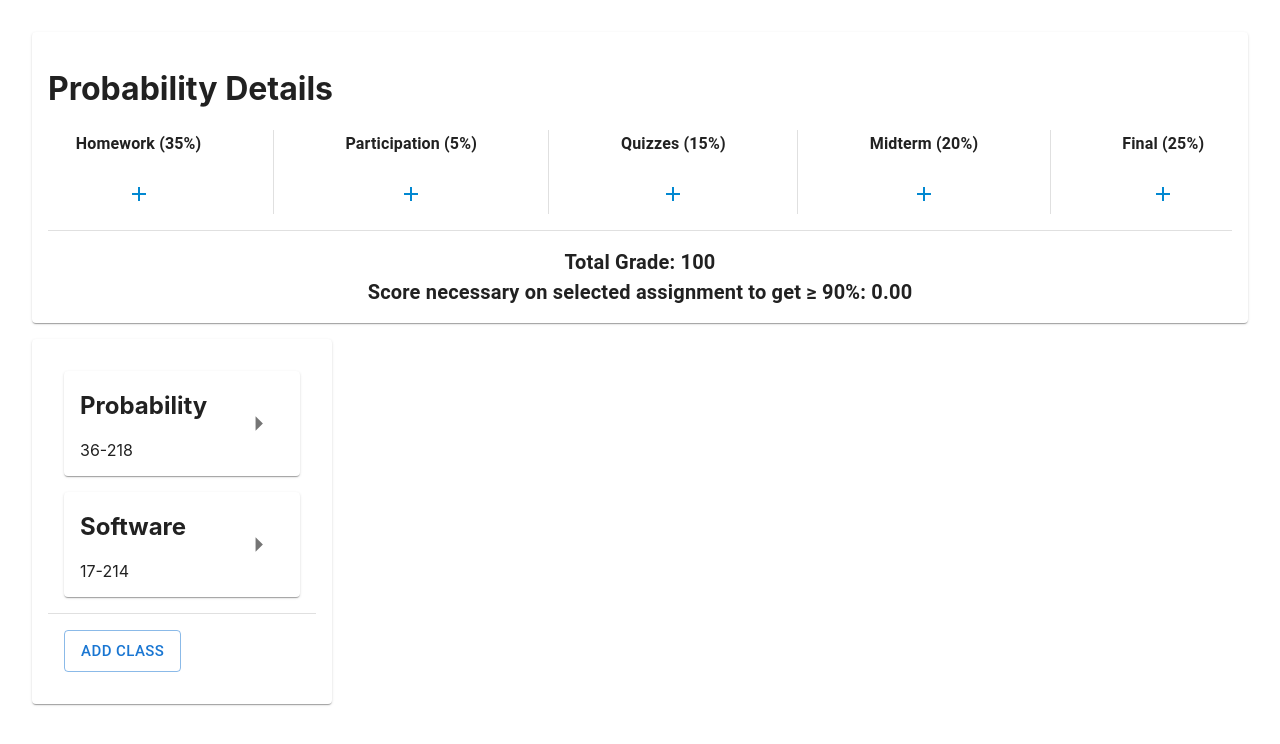
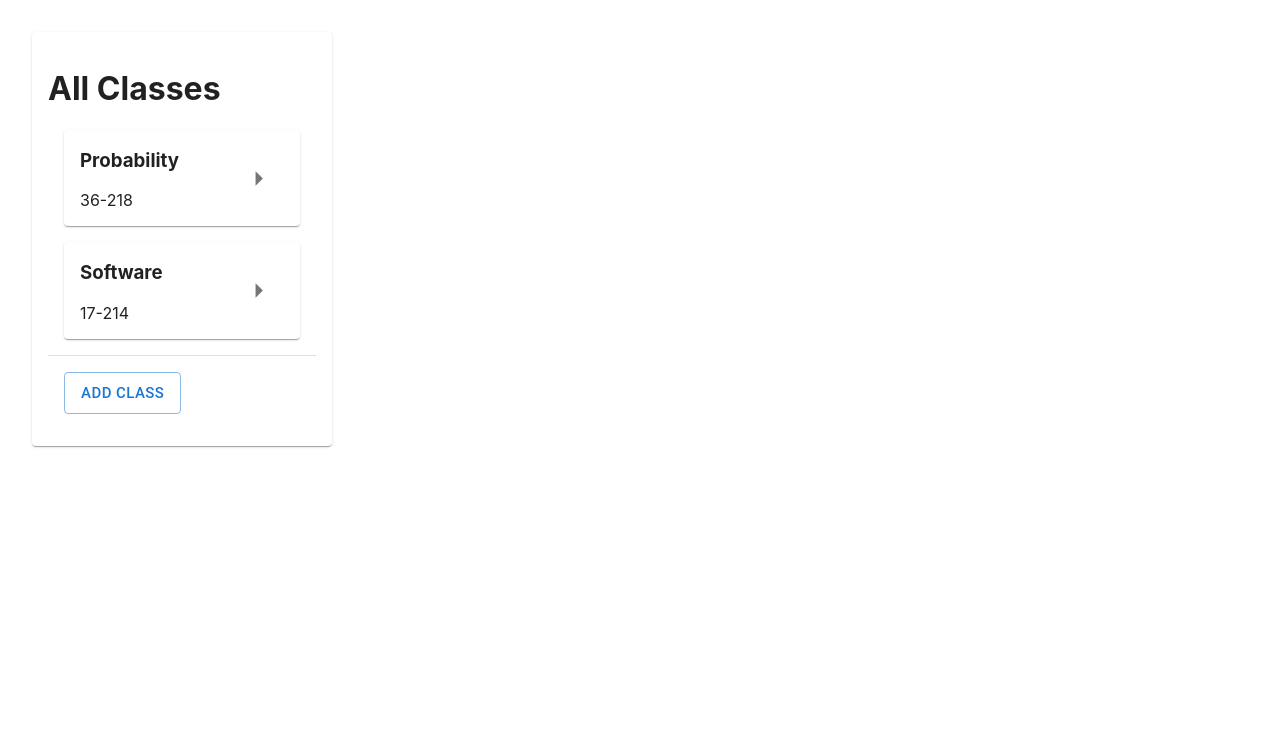
Before and after one commit to jacksontromero/finals-calculator, a Next.js app: page / in a window 1280 px wide. Shown: the top 744 px of the page. Built offline with nearby package versions, Linux system fonts and the light colour scheme.

Commit message:
Changed use of value= to defaultValue= and reset newClass dialog after submit

```diff
--- a/components/AddClass.tsx
+++ b/components/AddClass.tsx
@@ -2,7 +2,7 @@ import { Backdrop, Box, Button, Divider, Fade, FormControl, Modal, TextField, Ty
 import { Stack } from "@mui/system";
 import { SyntheticEvent, useEffect, useState } from "react";
 import { v4 as uuidv4 } from 'uuid';
-import { bucket, globalData } from "../pages";
+import { bucket, globalData, schoolClass } from "../pages";
 
 const style = {
     position: 'absolute' as 'absolute',
@@ -31,15 +31,20 @@ export default function AddClass(props: any) {
         event.preventDefault();
         setData({
             ...data,
-            classes: [...data.classes, {
+            classes: [...data.classes, ...[{
                 name: name,
                 number: courseNumber,
                 weights: buckets,
                 id: uuidv4(),
                 selectedBucket: null,
                 selectedAssignment: null,
-            }]
+                targetGrade: 90
+            } as schoolClass]]
         })
+
+        setBuckets([])
+        setName("")
+        setCourseNumber("")
 
         setOpen(false);
     }
@@ -90,14 +95,14 @@ export default function AddClass(props: any) {
             buckets.map((x) => (
                 <div key={x.id}>
                     <Stack spacing={1} direction="row">
-                        <TextField onChange={e => updateBucketName(x, e.target.value)} variant="outlined" required label="Bucket Name" value={x.name}/>
-                        <TextField onChange={e => updateBucketWeight(x, Number(e.target.value))} variant="outlined" type="number" required label="Bucket Percentage" value={x.percentage} InputProps={{
+                        <TextField onChange={e => updateBucketName(x, e.target.value)} variant="outlined" required label="Bucket Name" defaultValue={x.name}/>
+                        <TextField onChange={e => updateBucketWeight(x, Number(e.target.value))} variant="outlined" type="number" required label="Bucket Percentage" defaultValue={x.percentage} InputProps={{
                             inputProps: {
                                 min: 0,
                                 max: 100
                             }
                         }} />
-                        <TextField onChange={e => updateBucketDrops(x, Number(e.target.value))} variant="outlined" type="number" required label="Bucket Drops" value={x.drops} InputProps={{
+                        <TextField onChange={e => updateBucketDrops(x, Number(e.target.value))} variant="outlined" type="number" required label="Bucket Drops" defaultValue={x.drops} InputProps={{
                             inputProps: {
                                 min: 0,
                             }
--- a/components/Assignments.tsx
+++ b/components/Assignments.tsx
@@ -99,12 +99,12 @@ export default function Assignments(props: any) {
                 <Box key={x.id}>
                     <form>
                         <Stack direction="row" alignItems="center" spacing={0}>
-                            <TextField onChange={e => setAssignmentName(x, e.target.value)} variant="outlined" label="Assignment Name" value={x.name} onFocus={
+                            <TextField onChange={e => setAssignmentName(x, e.target.value)} variant="outlined" label="Assignment Name" defaultValue={x.name} onFocus={
                                 (e) => {
                                     e.target.select();
                                 }
                             }/>
-                            <TextField disabled={x.simulated} onChange={e => setAssignmentScore(x, Number(e.target.value))} variant="outlined" type="number" label="Score" value={x.score} InputProps={{
+                            <TextField disabled={x.simulated} onChange={e => setAssignmentScore(x, Number(e.target.value))} variant="outlined" type="number" label="Score" defaultValue={x.score} InputProps={{
                                 inputProps: {
                                     min: 0,
                                 }
@@ -113,7 +113,7 @@ export default function Assignments(props: any) {
                                     e.target.select();
                                 }
                             }/>
-                            <TextField onChange={e => setAssignmentOutOf(x, Number(e.target.value))} variant="outlined" type="number" label="Out Of" value={x.outOf} InputProps={{
+                            <TextField onChange={e => setAssignmentOutOf(x, Number(e.target.value))} variant="outlined" type="number" label="Out Of" defaultValue={x.outOf} InputProps={{
                                 inputProps: {
                                     min: 0,
                                 }
--- a/components/ClassDetails.tsx
+++ b/components/ClassDetails.tsx
@@ -1,6 +1,6 @@
 import { Add } from "@mui/icons-material";
-import { Box, Button, Card, Divider, IconButton, Stack, Typography } from "@mui/material";
-import { useState } from "react";
+import { Box, Button, Card, Divider, IconButton, Stack, TextField, Typography } from "@mui/material";
+import { useEffect, useState } from "react";
 import { assignment, bucket, globalData, schoolClass } from "../pages";
 import Assignments from "./Assignments";
 
@@ -55,7 +55,7 @@ export default function ClassDetails(props: any) {
 
         totalPercentage /= 100;
 
-        let percentFinalBucketNeeded = (.9 - totalPercentage) / (selected.selectedBucket.percentage / 100);
+        let percentFinalBucketNeeded = ((selected.targetGrade / 100) - totalPercentage) / (selected.selectedBucket.percentage / 100);
 
 
         // calculate score needed for assignment within bucket
@@ -124,6 +124,32 @@ export default function ClassDetails(props: any) {
         }
     }
 
+    function setTargetGrade(newTarget: number) {
+        setData((prevData: globalData) => {
+            prevData.classes.filter(x => x.id === selected.id)[0].targetGrade = newTarget;
+
+            return ({
+                ...prevData
+            })
+        })
+    }
+
+    const [targetGradeBox, setTargetGradeBox] = useState(null as JSX.Element | null)
+
+    useEffect(() => {
+        setTargetGradeBox(
+            <TextField onChange={e => setTargetGrade(Number(e.target.value))} variant="outlined" label="Target Grade" type="number" defaultValue={selected.targetGrade} InputProps={{
+                inputProps: {
+                    min: 0,
+                }
+            }} onFocus={
+                (e) => {
+                    e.target.select();
+                }
+            }/>
+        )
+    }, [selected.targetGrade])
+
     return (
         <Card sx={{ height: '100%', width: '1', p:2 }}>
             <div>
@@ -158,10 +184,13 @@ export default function ClassDetails(props: any) {
                     </Stack>
 
                     <Divider sx={{mt: 4}} />
-                    <Box>
-                        <Typography textAlign="center" fontSize={20} fontWeight="bold" variant="body1">Total Grade: {totalGrade()}</Typography>
-                        <Typography textAlign="center" fontSize={20} fontWeight="bold" variant="body1">Score necessary on selected assignment to get ≥ 90%: {(calculateScoreNecessary() * 100).toFixed(2)}</Typography>
-                    </Box>
+                    <Stack direction="column" spacing={2} alignItems="center" justifyContent="center">
+                        <Typography sx={{mb: 4}} textAlign="center" fontSize={20} fontWeight="bold" variant="h2">Total Grade: {totalGrade().toFixed(2)}%</Typography>
+                        {
+                            targetGradeBox
+                        }
+                        <Typography textAlign="center" fontSize={20} fontWeight="bold" variant="body1">Score necessary on selected assignment to get ≥ {selected.targetGrade}%: {(calculateScoreNecessary() * 100).toFixed(2)}</Typography>
+                    </Stack>
                 </Stack>
             </div>
         </Card>
--- a/components/Classes.tsx
+++ b/components/Classes.tsx
@@ -1,6 +1,6 @@
 import React from "react"
 import { schoolClass } from "../pages";
-import { Box, Card, Divider, IconButton, Stack } from "@mui/material";
+import { Box, Card, Divider, IconButton, Stack, Tooltip } from "@mui/material";
 import ArrowRightIcon from '@mui/icons-material/ArrowRight';
 import AddClass from "./AddClass";
 
@@ -10,6 +10,7 @@ export default function Classes(props: any) {
 
     return (
         <Card sx={{ height: '100%', width: '30%', maxWidth: '300px', p:2 }}>
+            <h1>All Classes</h1>
             <div>
                 {
                     data.classes.map((x: schoolClass) => (
@@ -17,13 +18,15 @@ export default function Classes(props: any) {
                             <Card sx={{my: 2, mx: 2, px:2 }}>
                                 <Stack direction="row" spacing={2} alignItems="center" justifyContent="space-between">
                                     <div>
-                                        <h2 >{x.name}</h2>
+                                        <h3 >{x.name}</h3>
                                         <p >{x.number}</p>
                                     </div>
                                     <Box >
-                                        <IconButton onClick={() => {setSelected(x)}}>
-                                            <ArrowRightIcon fontSize="large" />
-                                        </IconButton>
+                                        <Tooltip title="Select this class">
+                                            <IconButton onClick={() => {setSelected(x)}}>
+                                                <ArrowRightIcon fontSize="large" />
+                                            </IconButton>
+                                        </Tooltip>
                                     </Box>
                                 </Stack>
                             </Card>
--- a/pages/index.tsx
+++ b/pages/index.tsx
@@ -28,6 +28,7 @@ export type schoolClass = {
   id: string,
   selectedBucket: bucket | null,
   selectedAssignment: assignment | null,
+  targetGrade: number,
 }
 
 export type globalData = {
@@ -79,7 +80,8 @@ export default function Home() {
           },
         ],
         selectedAssignment: null,
-        selectedBucket: null
+        selectedBucket: null,
+        targetGrade: 90
       },
       {
         name: "Software",
@@ -130,18 +132,22 @@ export default function Home() {
           },
         ],
         selectedAssignment: null,
-        selectedBucket: null
+        selectedBucket: null,
+        targetGrade: 90
       }
     ]
   })
 
-  const [selected, setSelected] = useState(data.classes[0]);
+  const [selected, setSelected] = useState(null);
 
   const {height, width} = useWindowDimensions();
 
   return (
       <Stack sx={{mt: 4, mx: 4, minHeight: (height == 0 ? 1080*.75 : height * .75)}} direction="column" justifyContent="space-between" spacing={2}>
-        <ClassDetails data={data} setData={setData} selected={selected}></ClassDetails>
+        {
+          selected != null && <ClassDetails data={data} setData={setData} selected={selected}></ClassDetails>
+        }
+
         <Classes data={data} setData={setData} setSelected={setSelected}></Classes>
       </Stack>
   )
```
